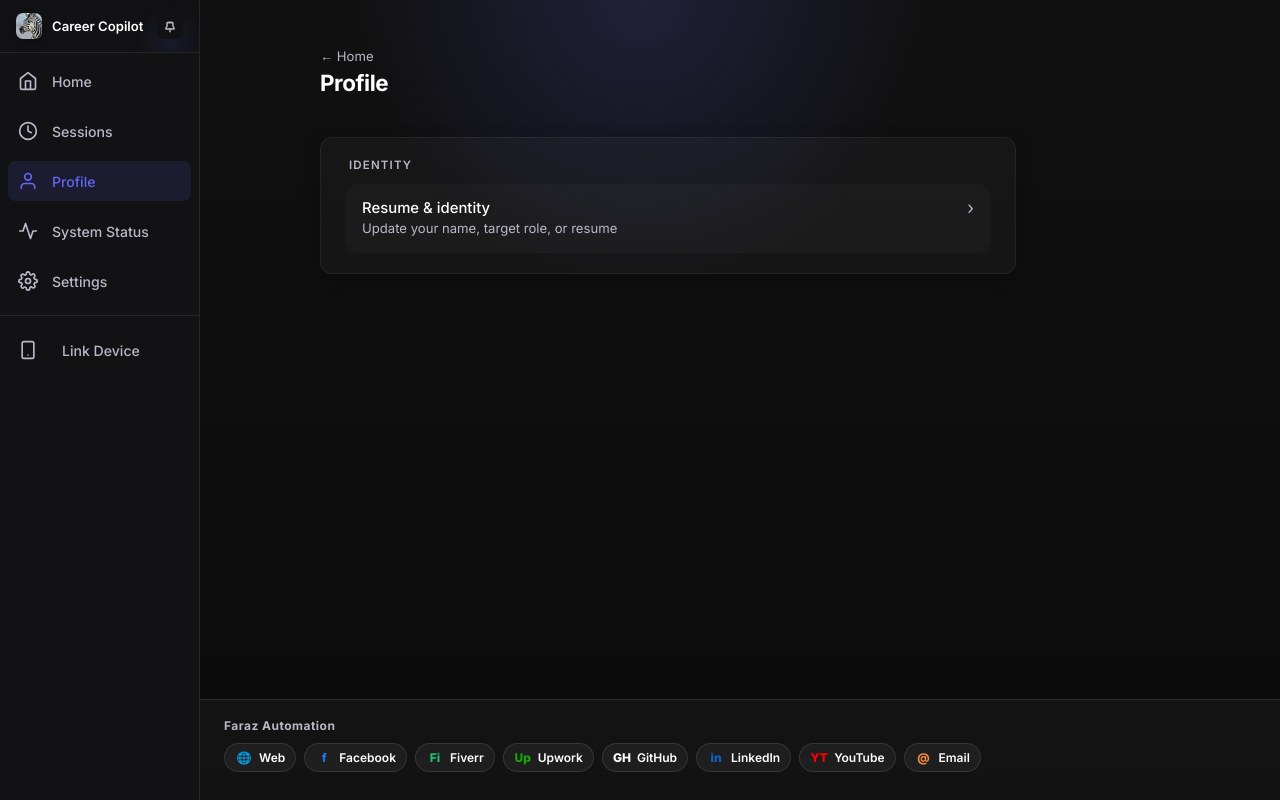
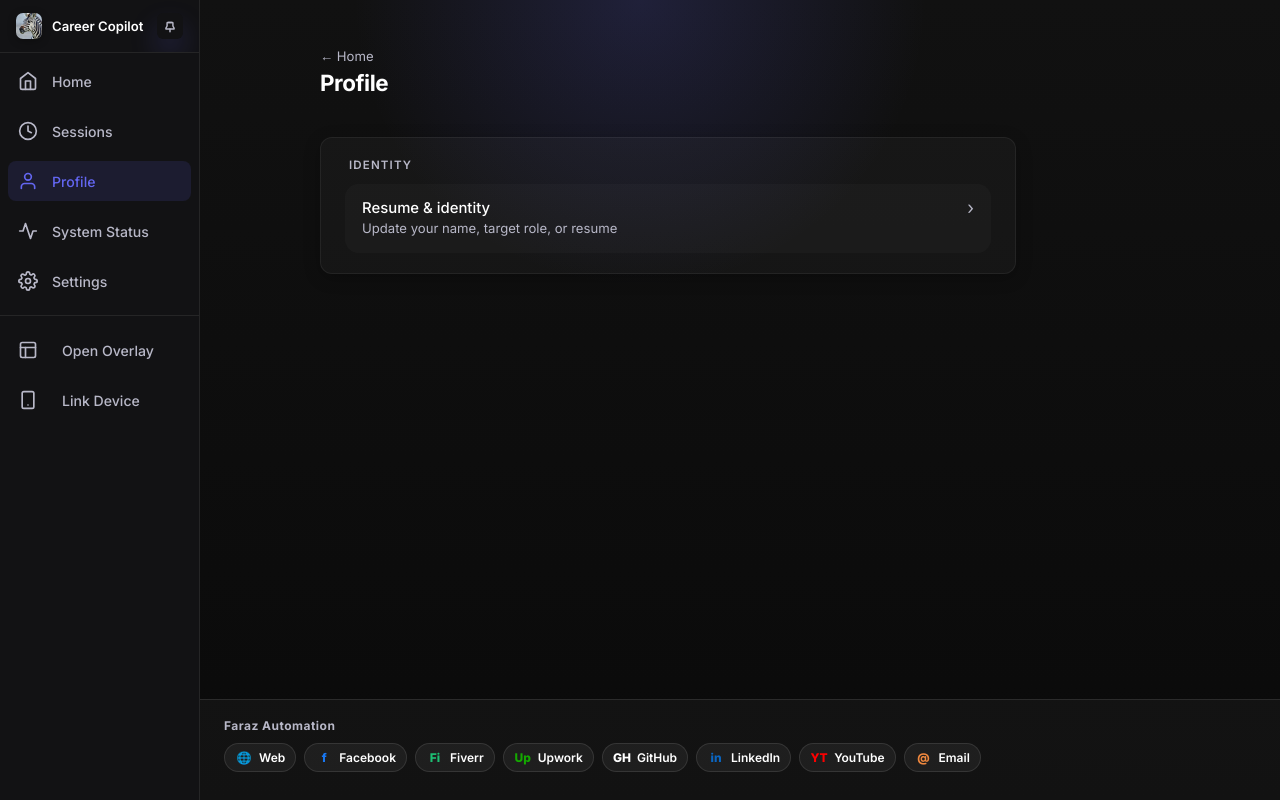
Before and after one commit to farazgoal-boop/career_copilot_premium, a Flask app: page /profile in a window 1280 px wide. Run offline with Flask 3, Linux system fonts and the light colour scheme.

Commit message:
feat: sidebar 'Open Overlay' button via file-based IPC flag
Adds a reliable second path to reopen the overlay from the web dashboard,
independent of F2/F3 and regardless of Qt focus state.

- runtime_paths.py: add overlay_show_flag_path() -> cache_root/overlay_show.flag
- routes.py: POST /api/overlay/show writes the flag file and returns {ok:true}
- premium_launcher.py: poll_session_updates() (existing 4-second QTimer on Qt
  main thread) now checks the flag on each tick; if present, deletes it and
  calls window.show() + raise_() + activateWindow() — no new thread or timer
- _sidebar.html: 'Open Overlay' button (layout/window icon) above 'Link Device';
  onclick POSTs to /api/overlay/show and shows a toast on success/failure

Co-Authored-By: Claude Sonnet 4.6 <noreply@anthropic.com>

```diff
--- a/runtime_paths.py
+++ b/runtime_paths.py
@@ -193,6 +193,10 @@ def license_state_path(data_root: Path | None = None) -> Path:
     return cache_root(data_root) / "license_state.json"
 
 
+def overlay_show_flag_path(data_root: Path | None = None) -> Path:
+    return cache_root(data_root) / "overlay_show.flag"
+
+
 def _decode_env_text(raw_bytes: bytes) -> str:
     """Decode .env bytes safely (handles UTF-8, UTF-16, and stray nulls)."""
     if not raw_bytes:
--- a/web_app/routes.py
+++ b/web_app/routes.py
@@ -352,6 +352,24 @@ def register_routes(app: Flask) -> None:
             return jsonify({"ok": True, "message": "Mistral API key saved."})
         except Exception as exc:
             current_app.logger.exception("Failed to save Mistral key")
+            return jsonify({"ok": False, "error": str(exc)}), 500
+
+    @app.post("/api/overlay/show")
+    def overlay_show() -> Response:
+        """Signal the desktop overlay to become visible.
+
+        Writes a flag file that the overlay's poll timer picks up within
+        ~4 seconds and calls window.show() + raise_() + activateWindow().
+        Works even when the overlay is hidden and Qt has no focus.
+        """
+        try:
+            from runtime_paths import overlay_show_flag_path
+            flag = overlay_show_flag_path()
+            flag.parent.mkdir(parents=True, exist_ok=True)
+            flag.touch()
+            return jsonify({"ok": True, "message": "Overlay show requested."})
+        except Exception as exc:
+            current_app.logger.exception("overlay/show flag write failed")
             return jsonify({"ok": False, "error": str(exc)}), 500
 
     @app.post("/api/resume/extract")
--- a/web_app/templates/_sidebar.html
+++ b/web_app/templates/_sidebar.html
@@ -68,6 +68,17 @@
 
     <div class="sidebar-divider" style="margin:4px 0;"></div>
 
+    <button class="sidebar-item sidebar-item--btn" id="sidebar-open-overlay-btn" type="button" aria-label="Open Overlay">
+      <span class="sidebar-icon">
+        <svg width="20" height="20" viewBox="0 0 24 24" fill="none" stroke="currentColor" stroke-width="2" stroke-linecap="round" stroke-linejoin="round" aria-hidden="true" focusable="false">
+          <rect x="3" y="3" width="18" height="18" rx="2" ry="2"/>
+          <line x1="3" y1="9" x2="21" y2="9"/>
+          <line x1="9" y1="21" x2="9" y2="9"/>
+        </svg>
+      </span>
+      <span class="sidebar-label">Open Overlay</span>
+    </button>
+
     <button class="sidebar-item sidebar-item--btn" type="button" onclick="window.openPairingModal?.()" aria-label="Link Device">
       <span class="sidebar-icon">
         <svg width="20" height="20" viewBox="0 0 24 24" fill="none" stroke="currentColor" stroke-width="2" stroke-linecap="round" stroke-linejoin="round" aria-hidden="true" focusable="false">
@@ -114,5 +125,24 @@
   sidebar.querySelectorAll('.sidebar-item[data-path]').forEach(function (item) {
     if (item.dataset.path === path) item.classList.add('is-active');
   });
+
+  /* Open Overlay button — writes a flag file the overlay's poll timer picks up */
+  var overlayBtn = document.getElementById('sidebar-open-overlay-btn');
+  if (overlayBtn) {
+    overlayBtn.addEventListener('click', function () {
+      fetch('/api/overlay/show', { method: 'POST' })
+        .then(function (r) { return r.json(); })
+        .then(function (d) {
+          if (d.ok) {
+            window.showToast?.('Overlay opening…', 'success');
+          } else {
+            window.showToast?.(d.error || 'Could not open overlay.', 'error');
+          }
+        })
+        .catch(function () {
+          window.showToast?.('Could not reach dashboard.', 'error');
+        });
+    });
+  }
 })();
 </script>
```
Also changed, not shown: premium_launcher.py (+15 -0 lines).
